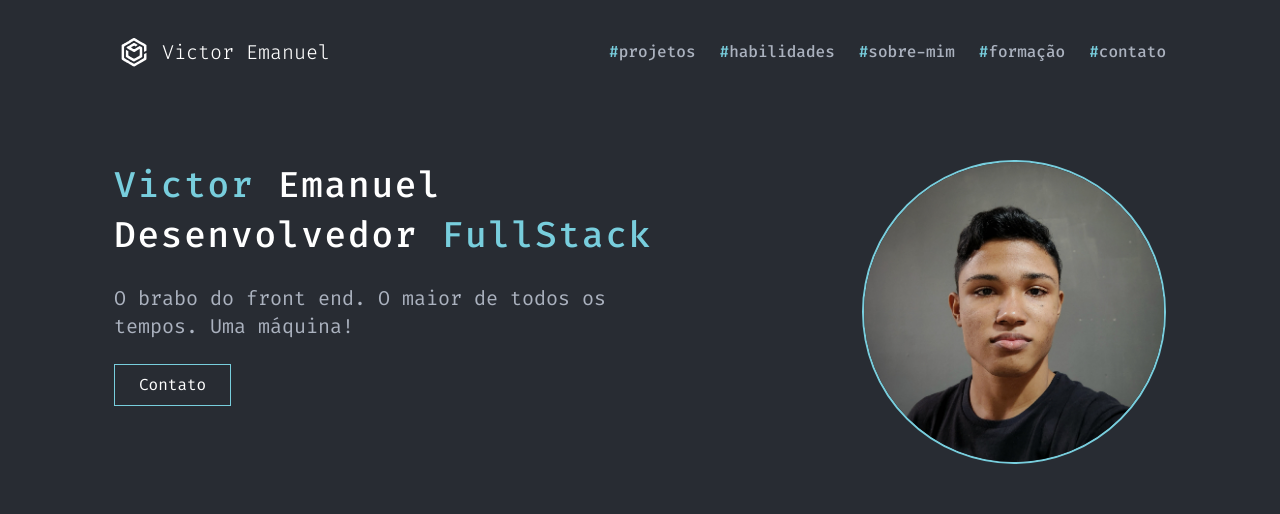
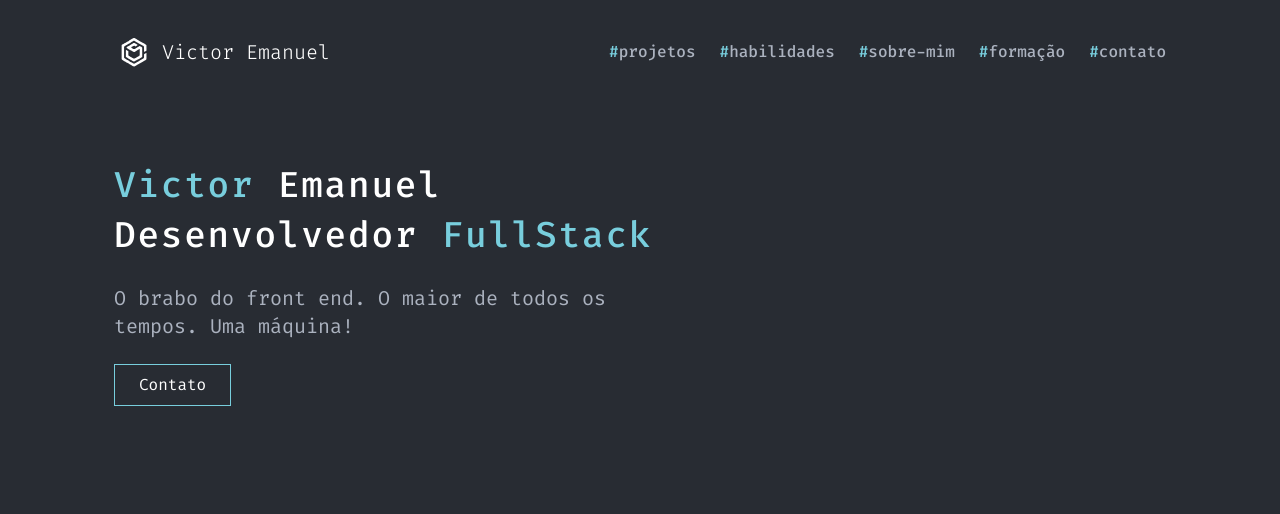
Before and after one commit to VictorEmanuell/portfolio, a Next.js app: page / in a window 1280 px wide. Shown: the top 514 px of the page. Built offline with nearby package versions, Linux system fonts and the light colour scheme.

Commit message:
feat: comment profile photo

```diff
--- a/src/components/Banner.tsx
+++ b/src/components/Banner.tsx
@@ -1,8 +1,8 @@
-import Image from "next/image";
+// import Image from "next/image";
 
 import {Button} from "@/components/Button";
 
-import ProfileImage from '@/assets/profile.jpg';
+// import ProfileImage from '@/assets/profile.jpg';
 
 export function Banner() {
     return (
@@ -22,11 +22,11 @@ export function Banner() {
                 <Button title='Contato' href='https://wa.me/5579988130992'/>
             </div>
 
-            <div
-                className='sm:hidden md:flex border-2 border-primary rounded-full overflow-hidden md:hover:-translate-x-16 transition self-center sm:mt-20 md:mt-0'
-            >
-                <Image src={ProfileImage} alt={'Imagem de perfil'} width={300}/>
-            </div>
+            {/*<div*/}
+            {/*    className='sm:hidden md:flex border-2 border-primary rounded-full overflow-hidden md:hover:-translate-x-16 transition self-center sm:mt-20 md:mt-0'*/}
+            {/*>*/}
+            {/*    <Image src={ProfileImage} alt={'Imagem de perfil'} width={300}/>*/}
+            {/*</div>*/}
         </div>
     );
 }
```
